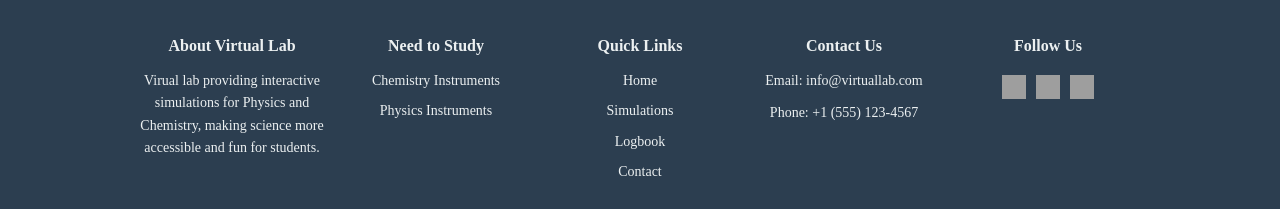
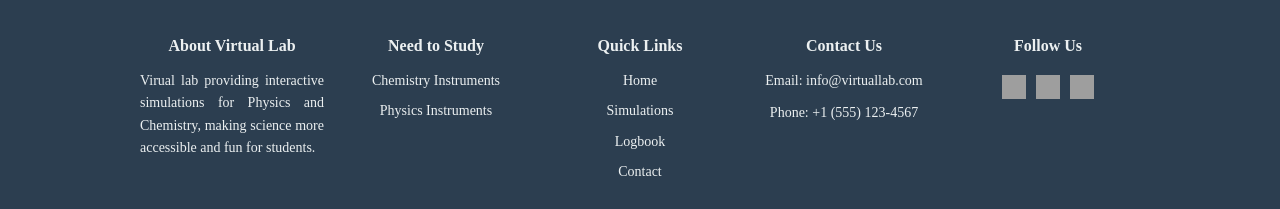
Before and after one commit to AtomKey-Lab/ExperimentHub, a React (Create React App) app: page /About in a window 1280 px wide. Shown: the part 1951-2160 px from the top of the page. Built offline with nearby package versions, Linux system fonts and the light colour scheme; grey boxes are pictures that could not be loaded.

Commit message:
footer updated

```diff
--- a/src/components/footer/footer.css
+++ b/src/components/footer/footer.css
@@ -23,6 +23,9 @@
   display: flex;
   flex-direction: column;
   align-items: center; /* Centers content horizontally */
+}
+.footer-section p{
+  text-align: justify;
 }
 
 .footer-section h4 {
```
